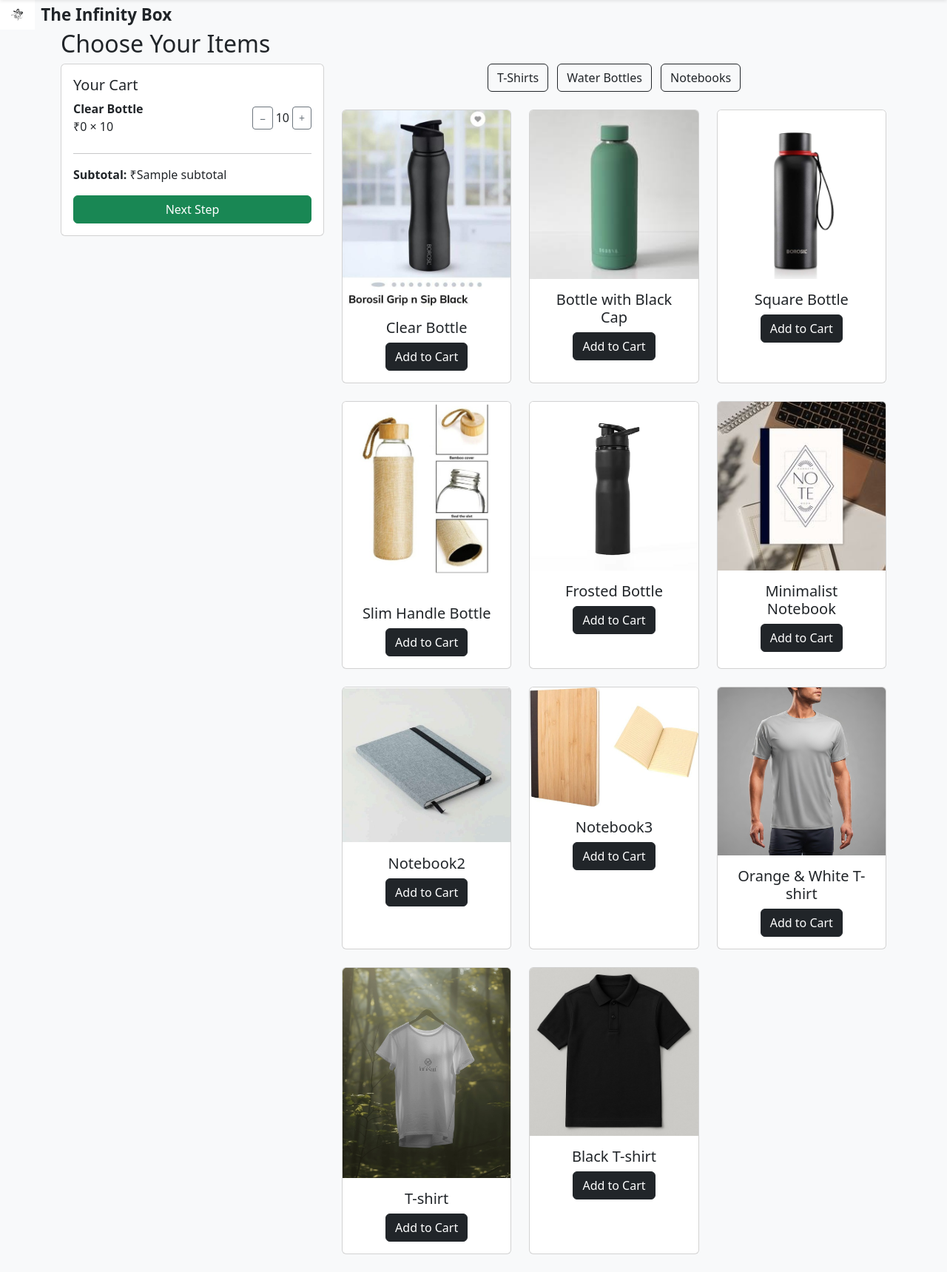
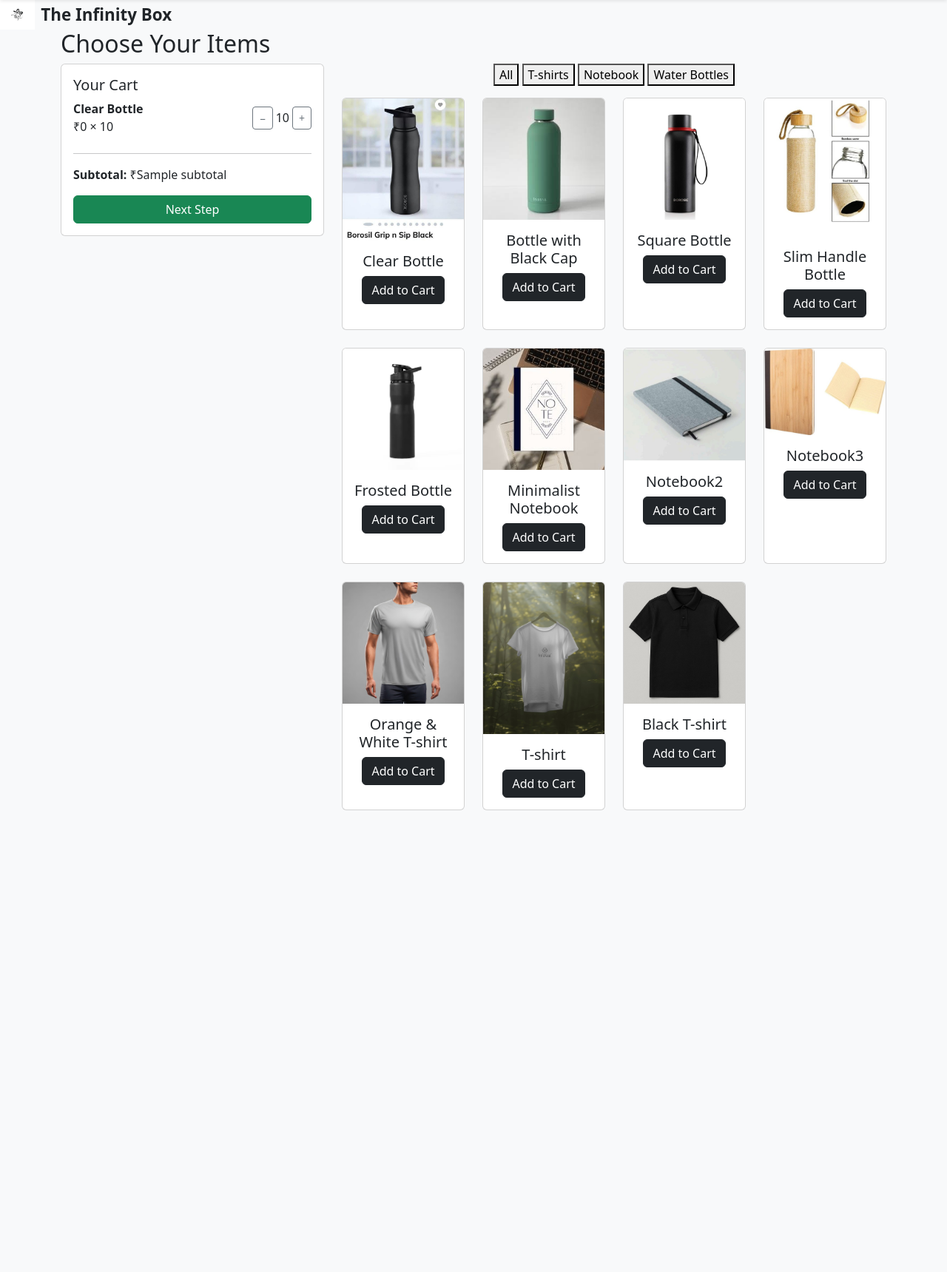
Before and after one commit to VishKhandelwal/GiftEcommerce, a Django app: template products/templates/products/choose_items.html in a window 1280 px wide. Shown: the part 66-1785 px from the top of the page at 74% size. After the commit the page ends 1161 px from the top, so only its background shows below. Run offline with Django 5.2, Linux system fonts and the light colour scheme; data comes from the database, SQL or seed files in the repository; tables that the repository leaves empty hold one stand-in row (values such as "Sample post"); the template is opened without the code that fills it: values that come from a table or form of the project are taken from there, most other values are stand-ins (such as "Sample title", 1, 10 or a date in 2020); parts of the project's set-up code (start-up, migrations or seed data) failed here and were passed over.

Commit message:
Update choose_items.html with category filters, product cards, and cart UI

```diff
--- a/products/templates/products/choose_items.html
+++ b/products/templates/products/choose_items.html
@@ -35,19 +35,18 @@
 
     <!-- Product Filters & Items -->
     <div class="col-md-8">
-      <div class="text-center mb-4">
-        <button class="btn btn-outline-dark filter-btn mx-1" data-filter="T-Shirts">T-Shirts</button>
-        <button class="btn btn-outline-dark filter-btn mx-1" data-filter="Water Bottles"> Water Bottles</button>
-        <button class="btn btn-outline-dark filter-btn mx-1" data-filter="Notebooks">Notebooks</button>
+      <!-- Filter Buttons -->
+      <div class="filters mb-3 text-center">
+        <button onclick="filterCategory('All')">All</button>
+        <button onclick="filterCategory('T-shirts')">T-shirts</button>
+        <button onclick="filterCategory('Notebook')">Notebook</button>
+        <button onclick="filterCategory('Water Bottles')">Water Bottles</button>
       </div>
-
-
-
       <div id="products" class="row">
         {% csrf_token %}
 
         <!-- Water Bottles -->
-        <div class="col-md-4 mb-4 filter-item Water Bottles">
+        <div class="col-md-3 mb-4 product-card" data-category="Water Bottles">
           <div class="card h-100">
             <img src="/media/products/Bottle1.jpeg" class="card-img-top" alt="Clear Bottle with White Cap">
             <div class="card-body text-center">
@@ -60,7 +59,7 @@
           </div>
         </div>
 
-        <div class="col-md-4 mb-4 filter-item Water Bottles">
+        <div class="col-md-3 mb-4 product-card" data-category="Water Bottles">
           <div class="card h-100">
             <img src="/media/products/Bottle2.jpeg" class="card-img-top" alt="Black Cap Water Bottle">
             <div class="card-body text-center">
@@ -73,7 +72,7 @@
           </div>
         </div>
 
-        <div class="col-md-4 mb-4 filter-item Water Bottles">
+        <div class="col-md-3 mb-4 product-card" data-category="Water Bottles">
           <div class="card h-100">
             <img src="/media/products/Bottle3.jpeg" class="card-img-top" alt="Square Water Bottle">
             <div class="card-body text-center">
@@ -86,7 +85,7 @@
           </div>
         </div>
 
-        <div class="col-md-4 mb-4 filter-item Water Bottles">
+        <div class="col-md-3 mb-4 product-card" data-category="Water Bottles">
           <div class="card h-100">
             <img src="/media/products/Bottle4.jpeg" class="card-img-top" alt="Slim Bottle with Handle">
             <div class="card-body text-center">
@@ -99,7 +98,7 @@
           </div>
         </div>
 
-        <div class="col-md-4 mb-4 filter-item Water Bottles">
+        <div class="col-md-3 mb-4 product-card" data-category="Water Bottles">
           <div class="card h-100">
             <img src="/media/products/Bottle5.jpeg" class="card-img-top" alt="Frosted Bottle">
             <div class="card-body text-center">
@@ -113,7 +112,7 @@
         </div>
 
         <!-- Notebooks -->
-        <div class="col-md-4 mb-4 filter-item Notebooks">
+        <div class="col-md-3 mb-4 product-card" data-category="Notebooks">
           <div class="card h-100">
             <img src="/media/products/Notebook1.jpeg" class="card-img-top" alt="Minimalist Notebook">
             <div class="card-body text-center">
@@ -126,7 +125,7 @@
           </div>
         </div>
 
-        <div class="col-md-4 mb-4 filter-item Notebooks">
+        <div class="col-md-3 mb-4 product-card" data-category="Notebooks">
           <div class="card h-100">
             <img src="/media/products/Notebook2.jpeg" class="card-img-top" alt="Notebook2">
             <div class="card-body text-center">
@@ -139,7 +138,7 @@
           </div>
         </div>
 
-        <div class="col-md-4 mb-4 filter-item Notebooks">
+        <div class="col-md-3 mb-4 product-card" data-category="Notebooks">
           <div class="card h-100">
             <img src="/media/products/Notebook3.jpeg" class="card-img-top" alt="Notebook3">
             <div class="card-body text-center">
@@ -153,7 +152,7 @@
         </div>
 
         <!-- T-shirts -->
-        <div class="col-md-4 mb-4 filter-item T-shirts">
+        <div class="col-md-3 mb-4 product-card" data-category="T-shirts">
           <div class="card h-100">
             <img src="/media/products/T-shirts1.jpeg" class="card-img-top" alt="Orange and White T-shirt">
             <div class="card-body text-center">
@@ -166,7 +165,7 @@
           </div>
         </div>
 
-        <div class="col-md-4 mb-4 filter-item T-shirts">
+        <div class="col-md-3 mb-4 product-card" data-category="T-shirts">
           <div class="card h-100">
             <img src="/media/products/T-shirt2.jpeg" class="card-img-top" alt="T-shirt">
             <div class="card-body text-center">
@@ -179,7 +178,7 @@
           </div>
         </div>
 
-        <div class="col-md-4 mb-4 filter-item T-shirts">
+        <div class="col-md-3 mb-4 product-card" data-category="T-shirts">
           <div class="card h-100">
             <img src="/media/products/T-shirt3.jpeg" class="card-img-top" alt="Black T-shirt">
             <div class="card-body text-center">
@@ -199,50 +198,131 @@
 {% endblock %}
 
 {% block scripts %}
+<style>
+
+  .filter-btn.active {
+  background-color: #343a40;
+  color: white;
+}
+.product-card {
+  opacity: 0;
+  transition: opacity 0.5s ease;
+  display: none;
+}
+.product-card.show {
+  opacity: 1;
+  display: block;
+}
+</style>
+
 <script>
-  const filterButtons = document.querySelectorAll('.filter-btn');
-  const items = document.querySelectorAll('.filter-item');
-  const cartItems = document.getElementById('cartItems');
-  const cartCount = document.getElementById('cartCount');
-  let cart = {};
+// === CSRF Token Helper ===
+function getCookie(name) {
+    let cookieValue = null;
+    if (document.cookie && document.cookie !== '') {
+        const cookies = document.cookie.split(';');
+        for (let i = 0; i < cookies.length; i++) {
+            const cookie = cookies[i].trim();
+            if (cookie.startsWith(name + '=')) {
+                cookieValue = decodeURIComponent(cookie.substring(name.length + 1));
+                break;
+            }
+        }
+    }
+    return cookieValue;
+}
 
-  // Filter functionality
-  filterButtons.forEach(button => {
-    button.addEventListener('click', () => {
-      const filter = button.getAttribute('data-filter');
+document.addEventListener("DOMContentLoaded", function () {
+    const productCards = document.querySelectorAll('.product-card');
+    const filterButtons = document.querySelectorAll(".filter-btn");
+    const buttons = document.querySelectorAll('.add-to-cart-btn');
 
-      filterButtons.forEach(btn => btn.classList.remove('active'));
-      button.classList.add('active');
+    buttons.forEach(button => {
+        button.addEventListener('click', function () {
+            const productId = this.dataset.id;
 
-      items.forEach(item => {
-        item.style.display = (filter === 'all' || item.classList.contains(filter)) ? 'block' : 'none';
+            fetch("{% url 'products:add_to_cart' 0 %}".replace('/0/', `/${productId}/`), {
+                method: 'POST',
+                headers: {
+                    'X-CSRFToken': '{{ csrf_token }}',
+                    'Content-Type': 'application/json',
+                },
+                body: JSON.stringify({}),
+            })
+            .then(response => response.json())
+            .then(data => {
+                if (data.success) {
+                    alert("Added to cart!");
+                    // Optionally update cart summary here
+                } else {
+                    alert("Error: " + data.message);
+                }
+            });
         });
     });
 });
 
-  // Add to cart
-  document.querySelectorAll('.add-to-cart').forEach(btn => {
-    btn.addEventListener('click', () => {
-      const itemName = btn.getAttribute('data-name');
-      if (cart[itemName]) {
-        cart[itemName]++;
+    // === Category Filter ===
+    function filterCategory(category) {
+    console.log("Filtering category:", category);
+    productCards.forEach(card => {
+        const cardCategory = card.getAttribute('data-category');
+        if (category === "all" || cardCategory === category) {
+            card.style.display = '';
+            card.classList.add('show');
         } else {
-        cart[itemName] = 1;
+            card.style.display = 'none';
+            card.classList.remove('show');
         }
-      updateCart();
+    });
+}
+
+
+
+    // === Apply Event Listeners to Buttons ===
+    filterButtons.forEach(btn => {
+        btn.addEventListener("click", () => {
+            const category = btn.dataset.category;
+            filterButtons.forEach(b => b.classList.remove("active"));
+            btn.classList.add("active");
+            filterCategory(category);
         });
     });
 
-  function updateCart() {
-    cartItems.innerHTML = '';
-    let total = 0;
-    for (const item in cart) {
-      const li = document.createElement('li');
-      li.textContent = `${item} × ${cart[item]}`;
-      cartItems.appendChild(li);
-      total += cart[item];
+    // === Apply Default Filter on Load ===
+    if (filterButtons.length > 0) {
+        const defaultCategory = filterButtons[0].dataset.category;
+        filterButtons[0].classList.add("active");
+        filterCategory("T-shirts");
     }
-    cartCount.textContent = total;
+
+    // === Quantity Update Function ===
+    window.updateQuantity = function(itemId, action) {
+        fetch(`/products/update/${itemId}/${action}/`, {
+            method: 'POST',
+            headers: {
+                'X-CSRFToken': getCookie('csrftoken'),
+                'Content-Type': 'application/json'
             }
+        })
+        .then(response => response.json())
+        .then(data => {
+            if (data.success) {
+                const qtySpan = document.querySelector(`[data-item-id='${itemId}'] .item-qty`);
+                if (qtySpan) qtySpan.textContent = data.quantity;
+
+                const subtotalSpan = document.getElementById("cart-subtotal");
+                if (subtotalSpan && data.subtotal !== undefined) {
+                    subtotalSpan.textContent = `₹${data.subtotal}`;
+                }
+
+                if (data.quantity === 0) {
+                    const itemBlock = document.querySelector(`#cart-items [data-item-id='${itemId}']`);
+                    if (itemBlock) itemBlock.remove();
+                }
+            }
+        });
+    };
+});
 </script>
 {% endblock %}
```
Lines whose indentation alone changed are shown as unchanged.
